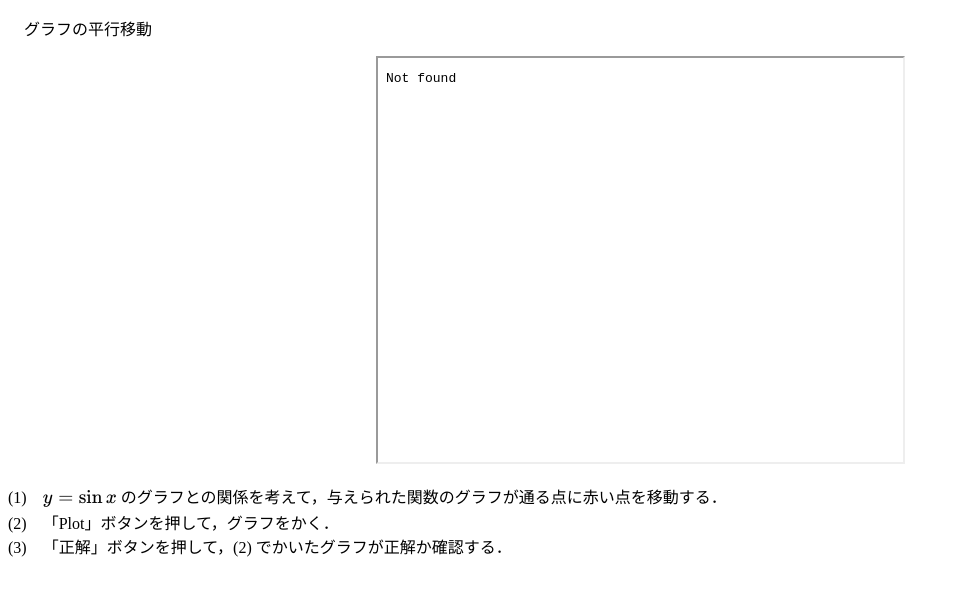
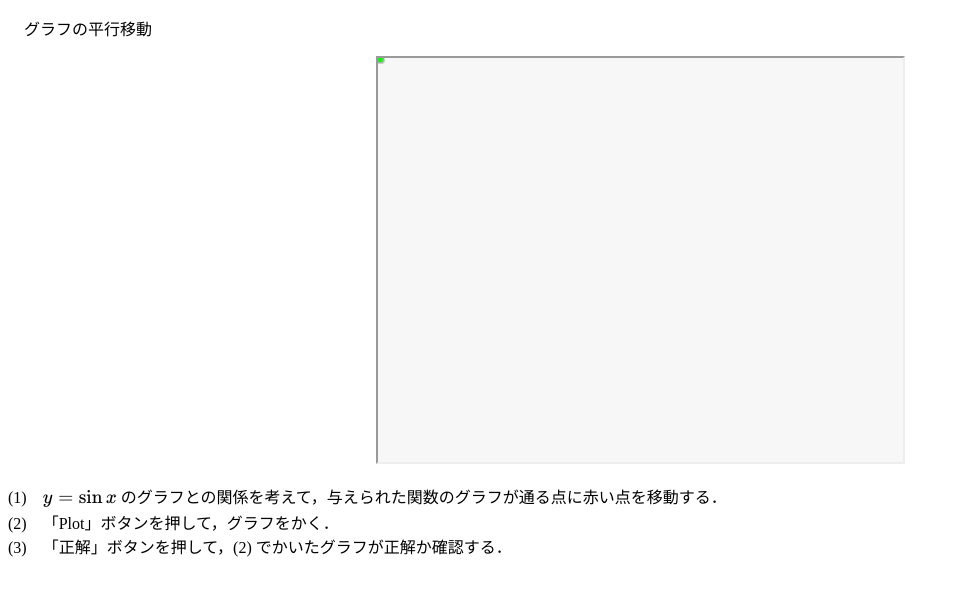
Before and after one commit to abeknct/kiso2, a plain HTML site: page translationmainoff.html in a window 1280 px wide. Shown: the whole page, without its empty margins (0-960 px from the left). Drawn offline with Linux system fonts and the light colour scheme.

Commit message:
Add files via upload

```diff
--- a/translationmainoff.html
+++ b/translationmainoff.html
@@ -13,7 +13,7 @@
 <p></p>
 &emsp;グラフの平行移動
 <p></p>
-<p align="center"><iframe src="graph_of_transjsoffL.html" width="525" height="404"></iframe></p>
+<p align="center"><iframe src="translationjsoffL.html" width="525" height="404"></iframe></p>
 (1)&emsp;$y=\sin x$ のグラフとの関係を考えて，与えられた関数のグラフが通る点に赤い点を移動する．<br>
 (2)&emsp;「Plot」ボタンを押して，グラフをかく．<br>
 (3)&emsp;「正解」ボタンを押して，(2) でかいたグラフが正解か確認する．
```
